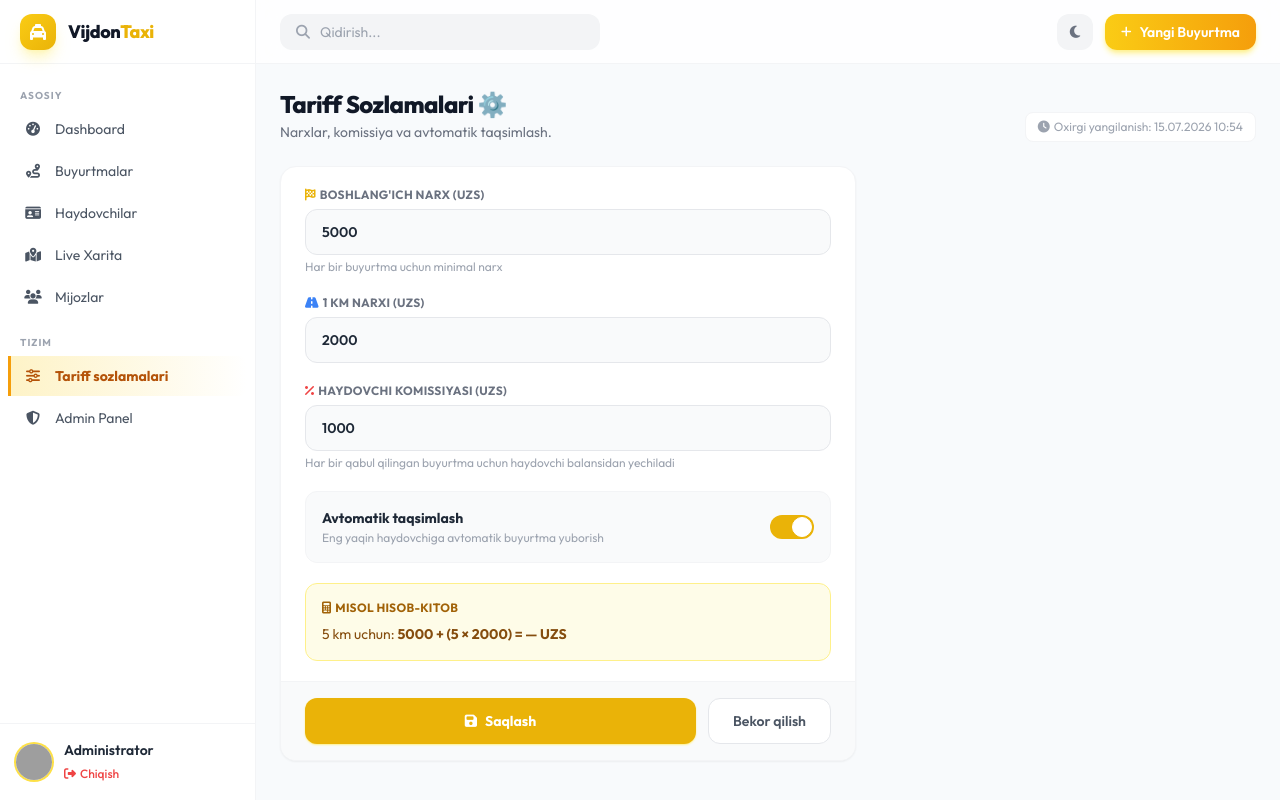
After one commit to Iftix0r/Vijdons, a Django app: page /panel/tariff/ in a window 1280 px wide. The commit adds this page. Run offline with Django 5.2, Linux system fonts and the light colour scheme; data comes from the database, SQL or seed files in the repository; data that the repository does not hold is empty; some libraries are stand-ins or nearby versions; grey boxes are pictures that could not be loaded.

Commit message:
feat: add tariff settings page and update order status handling in templates

```diff
--- a/taxi/templates/taxi/base.html
+++ b/taxi/templates/taxi/base.html
@@ -100,6 +100,10 @@
         </a>
 
         <p class="px-3 pt-4 pb-1 text-[10px] uppercase tracking-widest font-bold text-gray-400 dark:text-gray-600">Tizim</p>
+        <a href="{% url 'taxi:tariff_settings' %}"
+           class="nav-link {% if request.resolver_match.url_name == 'tariff_settings' %}active{% endif %} flex items-center gap-3 px-3 py-2.5 rounded-r-lg text-gray-600 dark:text-gray-400 text-sm">
+            <i class="fas fa-sliders w-5 text-center"></i> Tariff sozlamalari
+        </a>
         <a href="/admin/"
            class="nav-link flex items-center gap-3 px-3 py-2.5 rounded-r-lg text-gray-600 dark:text-gray-400 text-sm">
             <i class="fas fa-shield-halved w-5 text-center"></i> Admin Panel
--- /dev/null
+++ b/taxi/templates/taxi/tariff_settings.html
@@ -0,0 +1,84 @@
+{% extends 'taxi/base.html' %}
+{% block title %}Tariff Sozlamalari — Vijdon Taxi{% endblock %}
+
+{% block content %}
+<div class="flex flex-wrap justify-between items-end gap-4 mb-6">
+    <div>
+        <h1 class="text-2xl font-extrabold text-gray-900 dark:text-white tracking-tight">Tariff Sozlamalari ⚙️</h1>
+        <p class="text-sm text-gray-500 dark:text-gray-400 mt-0.5">Narxlar, komissiya va avtomatik taqsimlash.</p>
+    </div>
+    <span class="text-xs text-gray-400 dark:text-gray-500 bg-white dark:bg-gray-800 px-3 py-1.5 rounded-lg border border-gray-100 dark:border-gray-700">
+        <i class="fas fa-clock mr-1"></i>Oxirgi yangilanish: {{ tariff.updated_at|date:"d.m.Y H:i" }}
+    </span>
+</div>
+
+<div class="max-w-xl">
+    <form method="POST" class="bg-white dark:bg-gray-900 rounded-2xl border border-gray-100 dark:border-gray-800 shadow-sm overflow-hidden">
+        {% csrf_token %}
+
+        <div class="px-6 py-5 space-y-5">
+            <!-- Base price -->
+            <div>
+                <label class="block text-xs font-bold text-gray-500 dark:text-gray-400 uppercase tracking-wide mb-1.5">
+                    <i class="fas fa-flag-checkered text-yellow-500 mr-1"></i>Boshlang'ich narx (UZS)
+                </label>
+                <input type="number" name="base_price" value="{{ tariff.base_price }}" min="0" required
+                       class="w-full px-4 py-3 bg-gray-50 dark:bg-gray-800 border border-gray-200 dark:border-gray-700 rounded-xl text-sm font-semibold focus:outline-none focus:ring-2 focus:ring-yellow-400 dark:text-white transition">
+                <p class="text-xs text-gray-400 mt-1">Har bir buyurtma uchun minimal narx</p>
+            </div>
+
+            <!-- Price per km -->
+            <div>
+                <label class="block text-xs font-bold text-gray-500 dark:text-gray-400 uppercase tracking-wide mb-1.5">
+                    <i class="fas fa-road text-blue-500 mr-1"></i>1 km narxi (UZS)
+                </label>
+                <input type="number" name="price_per_km" value="{{ tariff.price_per_km }}" min="0" required
+                       class="w-full px-4 py-3 bg-gray-50 dark:bg-gray-800 border border-gray-200 dark:border-gray-700 rounded-xl text-sm font-semibold focus:outline-none focus:ring-2 focus:ring-yellow-400 dark:text-white transition">
+            </div>
+
+            <!-- Commission -->
+            <div>
+                <label class="block text-xs font-bold text-gray-500 dark:text-gray-400 uppercase tracking-wide mb-1.5">
+                    <i class="fas fa-percent text-red-500 mr-1"></i>Haydovchi komissiyasi (UZS)
+                </label>
+                <input type="number" name="commission" value="{{ tariff.commission }}" min="0" required
+                       class="w-full px-4 py-3 bg-gray-50 dark:bg-gray-800 border border-gray-200 dark:border-gray-700 rounded-xl text-sm font-semibold focus:outline-none focus:ring-2 focus:ring-yellow-400 dark:text-white transition">
+                <p class="text-xs text-gray-400 mt-1">Har bir qabul qilingan buyurtma uchun haydovchi balansidan yechiladi</p>
+            </div>
+
+            <!-- Auto dispatch -->
+            <div class="flex items-center justify-between p-4 bg-gray-50 dark:bg-gray-800/60 rounded-xl border border-gray-100 dark:border-gray-700">
+                <div>
+                    <p class="text-sm font-bold text-gray-800 dark:text-white">Avtomatik taqsimlash</p>
+                    <p class="text-xs text-gray-400 mt-0.5">Eng yaqin haydovchiga avtomatik buyurtma yuborish</p>
+                </div>
+                <label class="relative inline-flex items-center cursor-pointer">
+                    <input type="checkbox" name="auto_dispatch" {% if tariff.auto_dispatch %}checked{% endif %} class="sr-only peer">
+                    <div class="w-11 h-6 bg-gray-200 peer-focus:outline-none peer-focus:ring-2 peer-focus:ring-yellow-400 rounded-full peer dark:bg-gray-700 peer-checked:after:translate-x-full peer-checked:after:border-white after:content-[''] after:absolute after:top-[2px] after:left-[2px] after:bg-white after:border-gray-300 after:border after:rounded-full after:h-5 after:w-5 after:transition-all peer-checked:bg-yellow-500"></div>
+                </label>
+            </div>
+
+            <!-- Preview -->
+            <div class="bg-yellow-50 dark:bg-yellow-900/20 border border-yellow-200 dark:border-yellow-800/40 rounded-xl p-4">
+                <p class="text-xs font-bold text-yellow-700 dark:text-yellow-400 uppercase tracking-wide mb-2">
+                    <i class="fas fa-calculator mr-1"></i>Misol hisob-kitob
+                </p>
+                <p class="text-sm text-yellow-800 dark:text-yellow-300">
+                    5 km uchun: <b>{{ tariff.base_price }} + (5 × {{ tariff.price_per_km }}) = {{ tariff.calc_price|default:"—" }} UZS</b>
+                </p>
+            </div>
+        </div>
+
+        <div class="px-6 py-4 bg-gray-50 dark:bg-gray-800/50 border-t border-gray-100 dark:border-gray-800 flex gap-3">
+            <button type="submit"
+                    class="flex-1 py-3 bg-yellow-500 hover:bg-yellow-600 text-white font-bold text-sm rounded-xl shadow-sm shadow-yellow-200 dark:shadow-none transition-all hover:-translate-y-0.5">
+                <i class="fas fa-save mr-2"></i>Saqlash
+            </button>
+            <a href="{% url 'taxi:panel_dashboard' %}"
+               class="px-6 py-3 bg-white dark:bg-gray-800 border border-gray-200 dark:border-gray-700 text-gray-600 dark:text-gray-300 font-semibold text-sm rounded-xl hover:bg-gray-50 dark:hover:bg-gray-700 transition">
+                Bekor qilish
+            </a>
+        </div>
+    </form>
+</div>
+{% endblock %}
--- a/taxi/urls.py
+++ b/taxi/urls.py
@@ -18,6 +18,7 @@ urlpatterns = [
     path('drivers/<int:pk>/toggle/', views.driver_toggle_active, name='driver_toggle_active'),
     path('drivers/<int:pk>/approve/', views.driver_approve, name='driver_approve'),
     path('drivers/<int:pk>/recharge/', views.driver_recharge, name='driver_recharge'),
+    path('tariff/', views.tariff_settings, name='tariff_settings'),
     path('drivers/map/', views.driver_map, name='driver_map'),
     path('drivers/api/locations/', views.active_drivers_locations, name='active_drivers_locations'),
 
```
Also changed, not shown: taxi/templates/taxi/order_list.html (+29 -9 lines), taxi/templates/taxi/partials/status_badge.html (+8 -0 lines), 2 other files.
